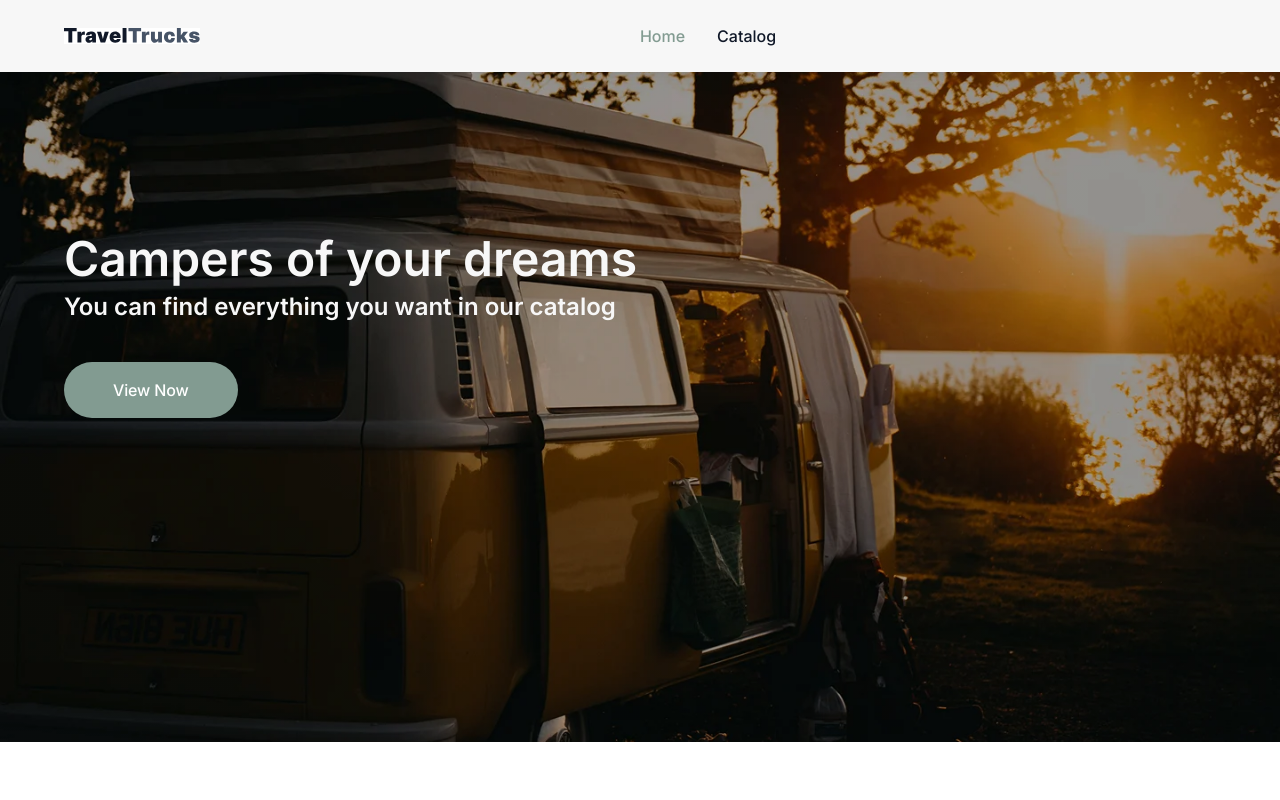
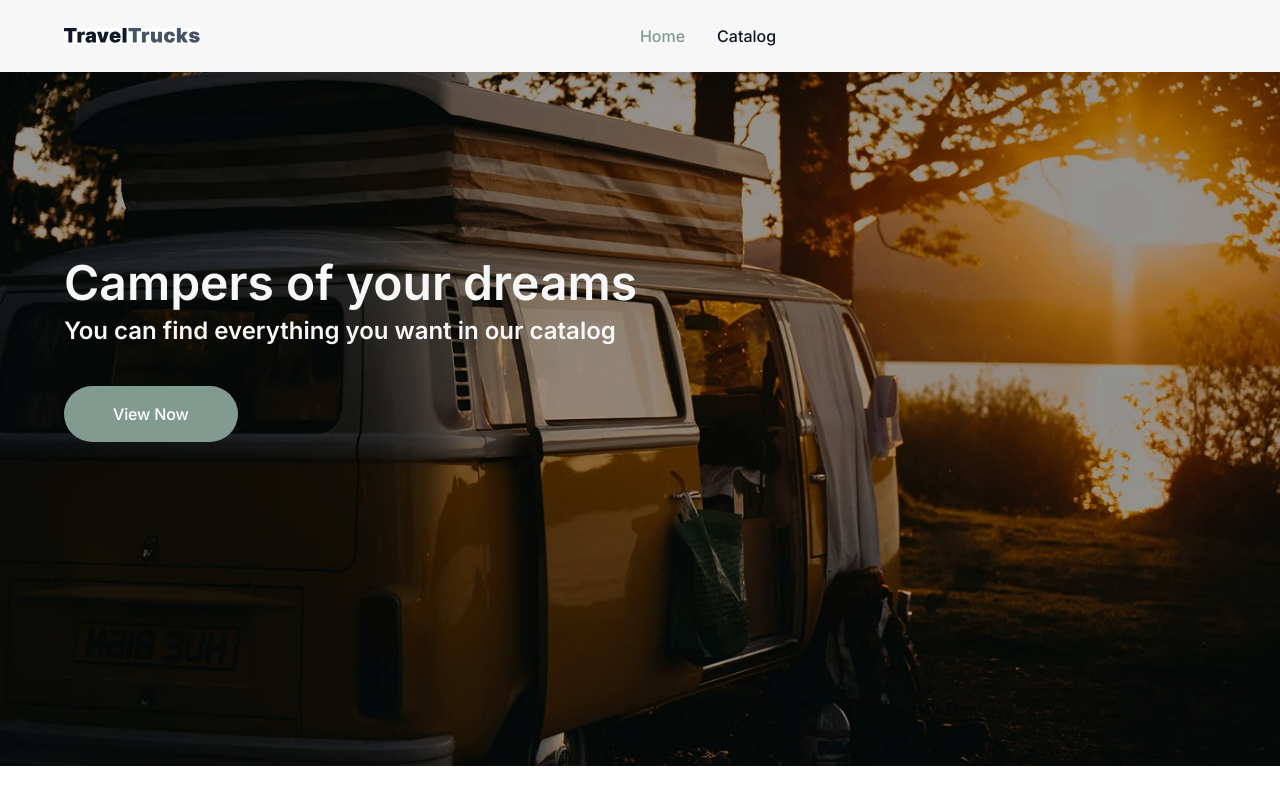
Before and after one commit to Alinavinnik/Campers, a Next.js app: page / in a window 1280 px wide. Built offline with nearby package versions, Linux system fonts and the light colour scheme.

Commit message:
change padding for hero

```diff
--- a/components/Hero/Hero.module.css
+++ b/components/Hero/Hero.module.css
@@ -1,5 +1,5 @@
 .hero-section {
-  padding: 171px 0 324px;
+  padding: 195px 0 324px;
   width: 100%;
   max-width: 1440px;
   background-image:
```
